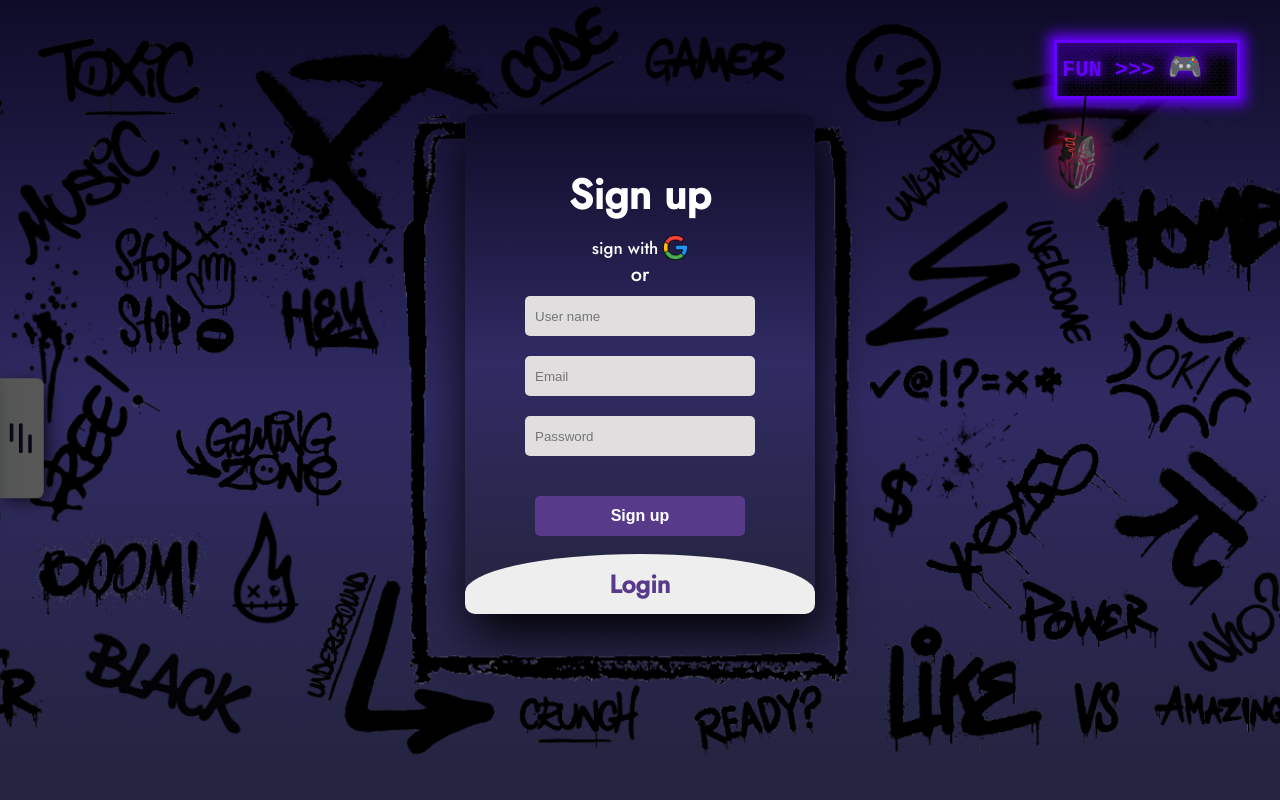
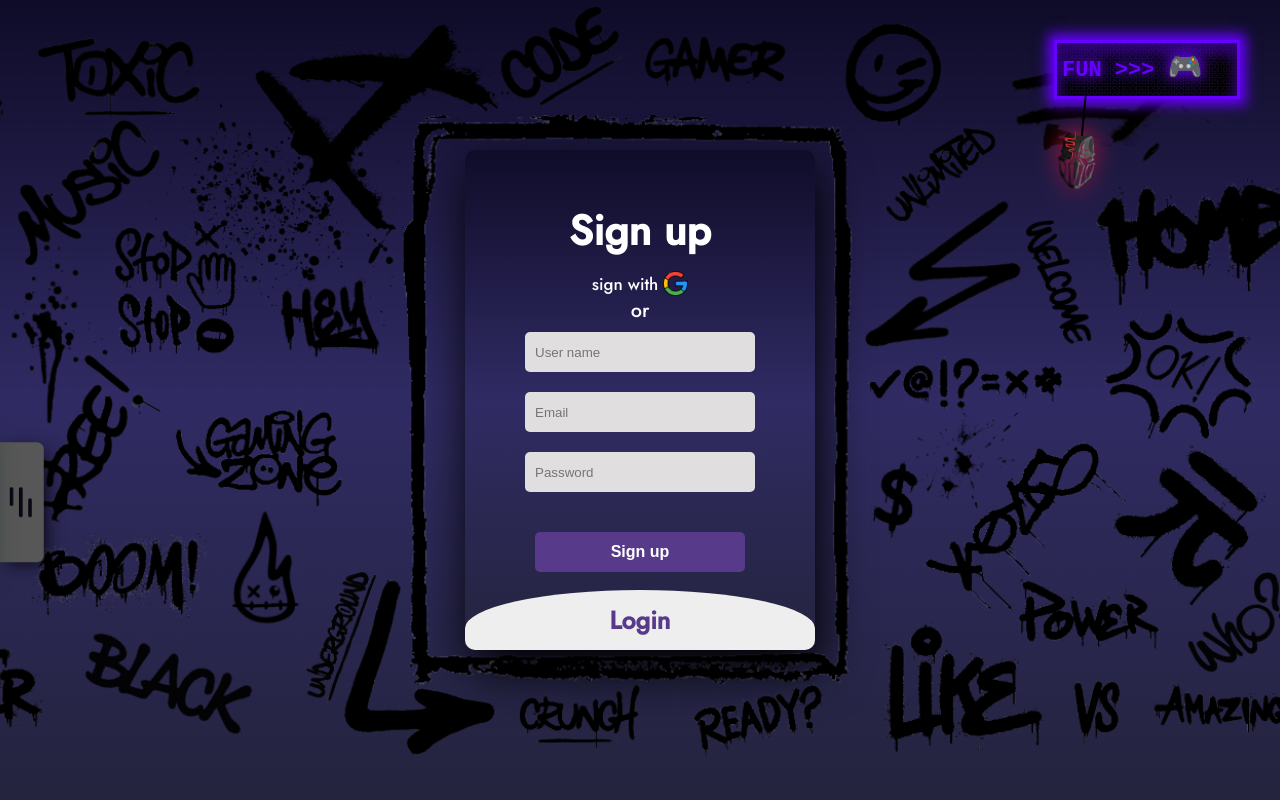
Before and after one commit to Abdelrahmanghazal7/Ghazal-System, a plain HTML site: page index.html in a window 1280 px wide. Drawn offline with Linux system fonts and the light colour scheme; no server answers.

Commit message:
Update style.css

```diff
--- a/css/style.css
+++ b/css/style.css
@@ -10,6 +10,9 @@ body {
 	background-repeat: no-repeat;
 	background-size: cover;
 	overflow: hidden;
+	display: flex;
+	justify-content: center;
+	align-items: center;
 }
 
 .page {
@@ -29,7 +32,6 @@ body {
 	background: linear-gradient(to bottom, #0f0c29, #302b63, #24243e);
 	border-radius: 10px;
 	box-shadow: 5px 20px 50px #000;
-	margin-top: 55px;
 }
 
 #check {
@@ -488,7 +490,7 @@ div#menu ul li i {
 .banner {
 	display: flex;
 	justify-content: flex-end;
-	position: relative;
+	position: absolute;
 	top: 40px;
 	right: 40px;
 }
```
